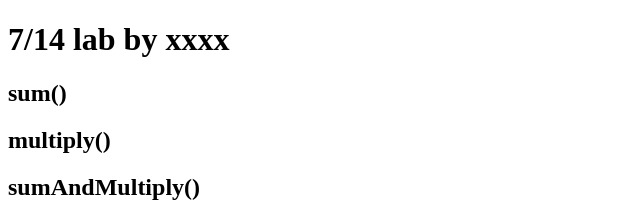
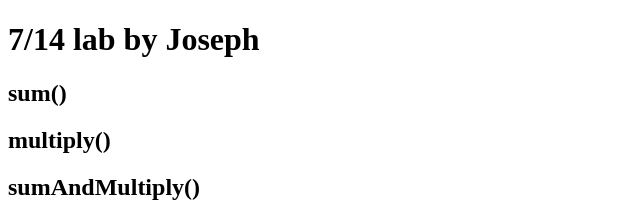
Before and after one commit to jjskim/lab-5, a plain HTML site: page index.html in a window 1280 px wide. Shown: the top 218 px of the page, 0-640 px from the left. Drawn offline with Linux system fonts and the light colour scheme.

Commit message:
fixed named in title

```diff
--- a/index.html
+++ b/index.html
@@ -6,7 +6,7 @@
   </head>
 
   <body>
-    <h1>7/14 lab by xxxx</h1>
+    <h1>7/14 lab by Joseph</h1>
 
     <h2>sum()</h2>
     <p id="sum"></p>
```
